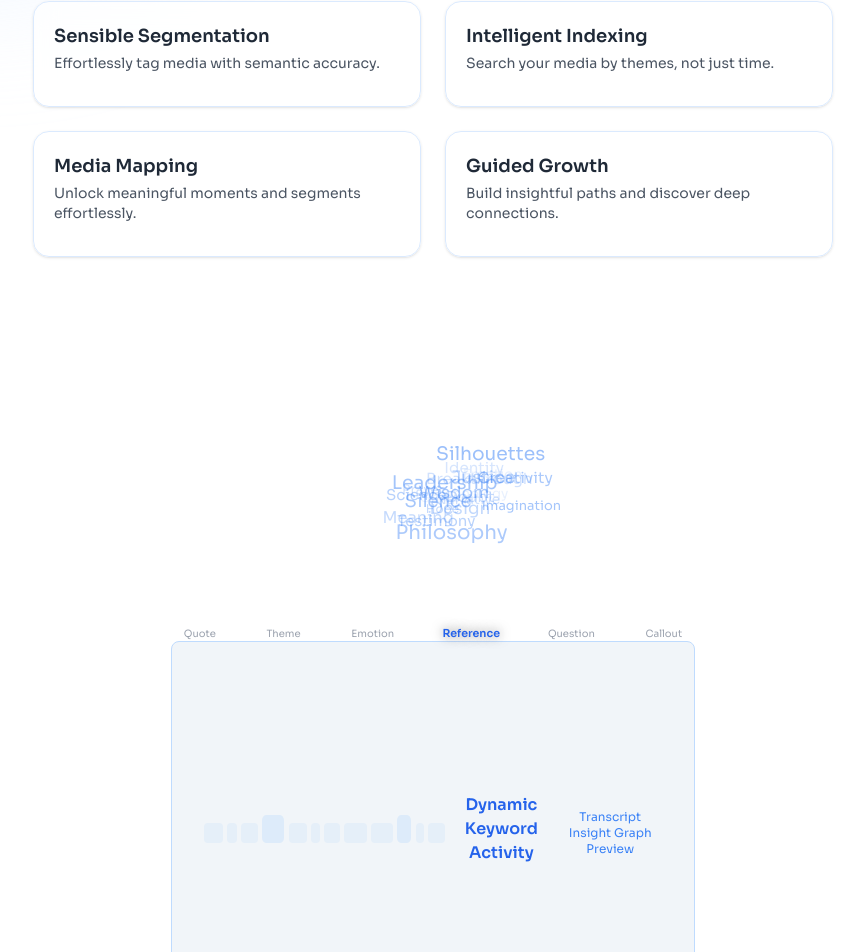
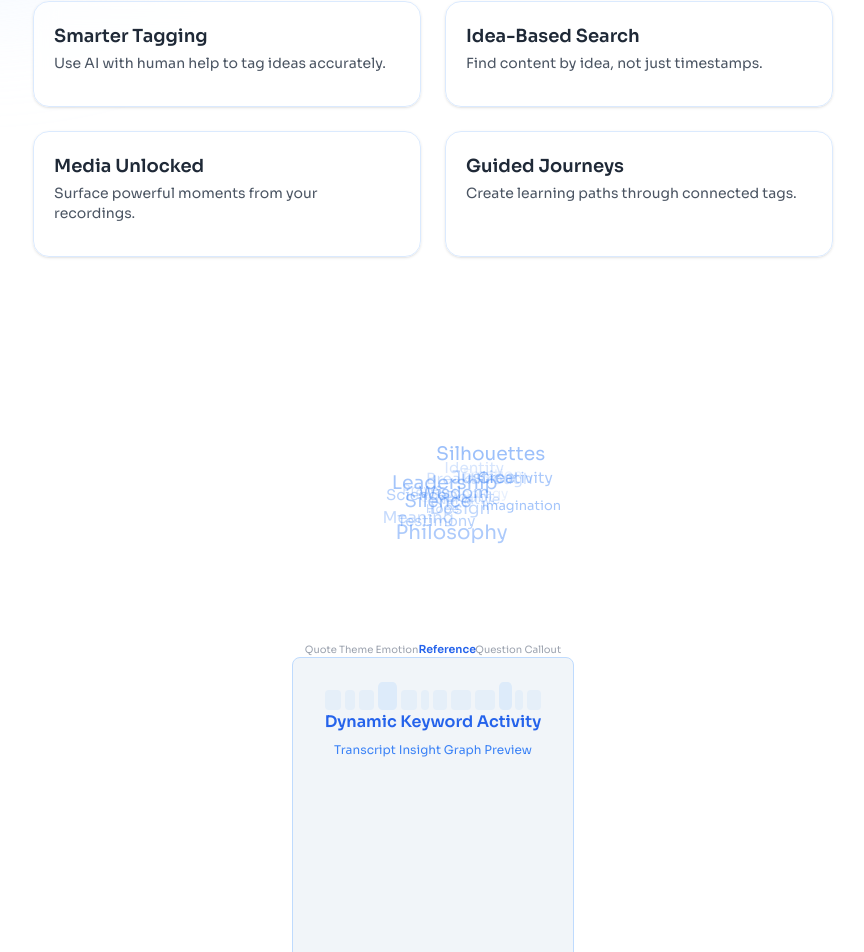
Before and after one commit to Skydeca/Skydeca, a Next.js app: page / in a window 1280 px wide. Shown: the part 539-1491 px from the top of the page, without its empty margins (207-1071 px from the left). Built offline with nearby package versions, Linux system fonts and the light colour scheme.

Commit message:
fix: slimmed down graph section and updated alliterative card titles

```diff
--- a/src/app/page.tsx
+++ b/src/app/page.tsx
@@ -1,5 +1,4 @@
 'use client';
-
 import { useEffect, useState } from 'react';
 import Head from 'next/head';
 import { motion, useCycle } from 'framer-motion';
@@ -110,10 +109,10 @@ export default function HomePage() {
           variants={{ visible: { transition: { staggerChildren: 0.2 } } }}
         >
           {[
-            { title: 'Sensible Segmentation', desc: 'Effortlessly tag media with semantic accuracy.' },
-            { title: 'Intelligent Indexing', desc: 'Search your media by themes, not just time.' },
-            { title: 'Media Mapping', desc: 'Unlock meaningful moments and segments effortlessly.' },
-            { title: 'Guided Growth', desc: 'Build insightful paths and discover deep connections.' },
+            { title: 'Smarter Tagging', desc: 'Use AI with human help to tag ideas accurately.' },
+            { title: 'Idea-Based Search', desc: 'Find content by idea, not just timestamps.' },
+            { title: 'Media Unlocked', desc: 'Surface powerful moments from your recordings.' },
+            { title: 'Guided Journeys', desc: 'Create learning paths through connected tags.' },
           ].map(({ title, desc }, i) => (
             <motion.div
               key={i}
@@ -154,13 +153,13 @@ export default function HomePage() {
           ))}
         </div>
 
-        <div className="col-span-full bg-slate-100 border border-blue-200 rounded-lg p-6 sm:p-8 mt-8 mb-8 sm:mb-12 h-48 sm:h-64 md:h-80 lg:h-96 xl:h-[24rem] relative flex justify-center items-center">
+        <div className="col-span-full bg-slate-100 border border-blue-200 rounded-lg p-6 sm:p-8 mt-12 h-48 sm:h-64 md:h-80 lg:h-96 xl:h-[28rem] relative">
           {/* Graph bars */}
-          <div className="h-5 relative flex items-center gap-1 w-full">
+          <div className="h-5 relative flex items-center gap-1">
             {[...Array(12)].map((_, i) => (
               <motion.div
                 key={i}
-                className="h-full rounded bg-blue-300/30 origin-bottom transition-all duration-300 ease-out"
+                className="h-full rounded bg-blue-300/30 origin-bottom"
                 animate={{
                   scaleY: i % dividerLabels.length === activeDivider ? 1.4 : 1,
                   opacity: i % dividerLabels.length === activeDivider ? 0.7 : 0.4,
@@ -176,7 +175,6 @@ export default function HomePage() {
               <span
                 key={label}
                 className={i === activeDivider ? 'text-blue-600 font-semibold scale-110 transition-transform' : ''}
-                style={{ textShadow: i === activeDivider ? '0 0 10px rgba(0, 0, 0, 0.5)' : 'none' }}
               >
                 {label}
               </span>
```
